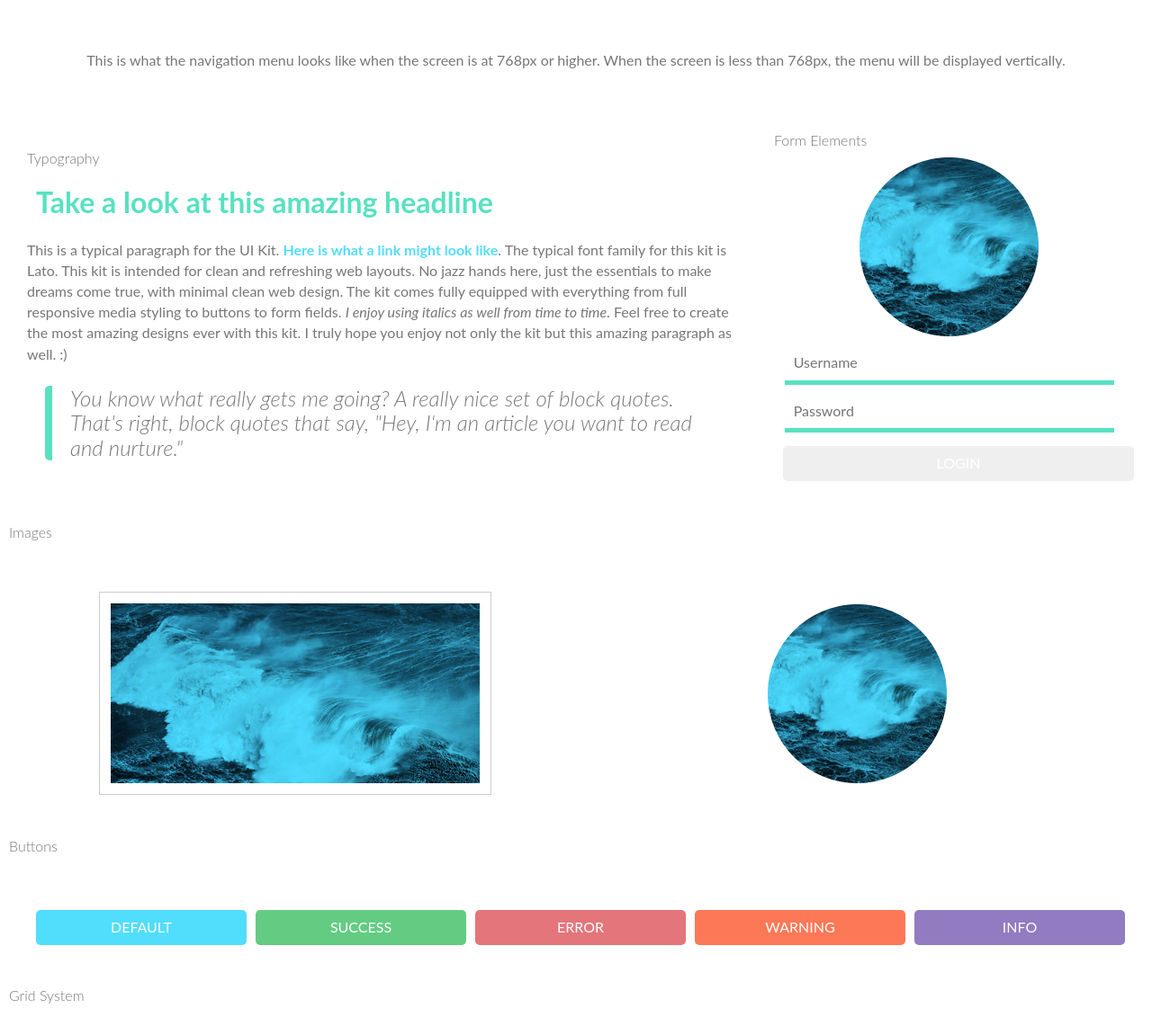
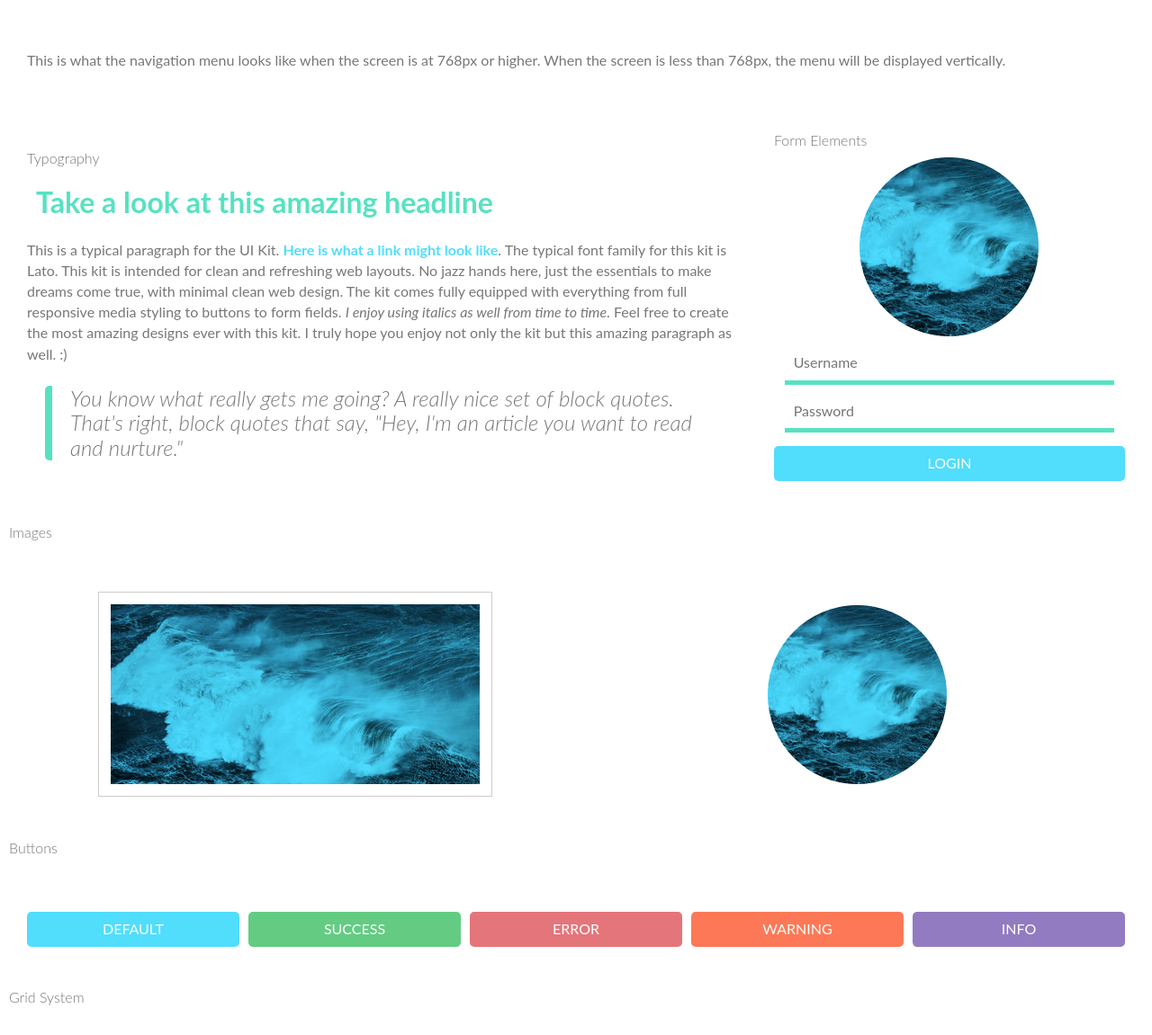
Before and after one commit to Beboothy/unit_4-web_style_guide-restart, a plain HTML site: page index.html in a window 1280 px wide. Shown: the part 121-1272 px from the top of the page at 90% size. Drawn offline with Linux system fonts and the light colour scheme.

Commit message:
tweaking to match base styles; submitting officially

```diff
--- a/index.html
+++ b/index.html
@@ -69,7 +69,7 @@
                 <input class="input" type="text" id="username" placeholder="Username">
                 <label class="hidden" for="password">Password:</label>
                 <input class="input" type="password" id="password" placeholder="Password">
-                <button class="btn default" type="submit" value="Login">Login</button>
+                <button class="btn btn-default" type="submit" value="Login">Login</button>
             </form>
         </div>
     </div>
--- a/scss/components/_buttons.scss
+++ b/scss/components/_buttons.scss
@@ -22,7 +22,7 @@
   %btn {
     padding: 10px 30px;
 
-    &.btn {
+    &+ .btn {
       margin-left: 10px;
     }
   }
--- a/scss/components/_grid.scss
+++ b/scss/components/_grid.scss
@@ -19,12 +19,17 @@
   border-radius: 5px;
 }
 
+.card {
+  flex-basis: 100%;
+}
+
 // Grid color class generator
 @include gridTheme($grid-map);
 
 
 .centered {
   display: block;
+  width: 100%;
   @include margin-inline;
 }
 
--- a/scss/components/_images.scss
+++ b/scss/components/_images.scss
@@ -21,7 +21,7 @@
 
 .img-frame {
   margin-top: 10px;
-  padding: $spacer * .75;
+  padding: 13px;
   border: 1px solid #ccc;
 }
 
```
Also changed, not shown: css/styles.css, 1 other file.
